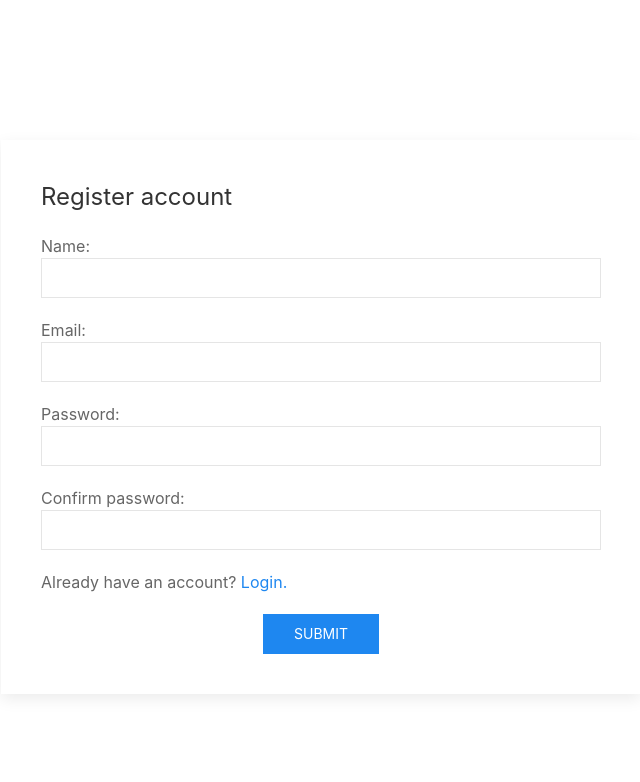
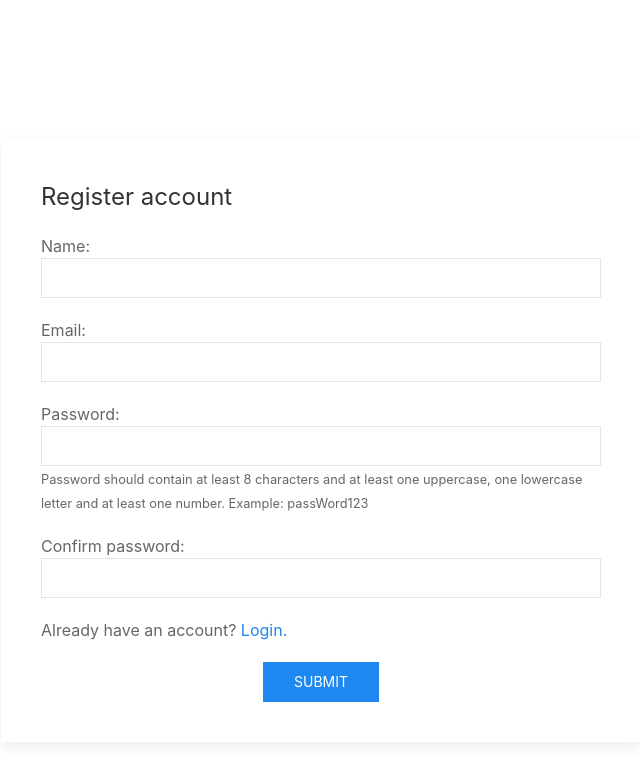
Before and after one commit to mihajlo97/etf-thesis-2022, a React (Create React App) app in the folder frontend/: page /login in a window 1280 px wide. Both pictures are taken after a click on the link "Register new account.". Shown: the top 782 px of the page, without its empty margins (319-959 px from the left). Built offline with nearby package versions, Linux system fonts and the light colour scheme.

Commit message:
Added register form validation.

```diff
--- a/frontend/src/assets/sass/styles.scss
+++ b/frontend/src/assets/sass/styles.scss
@@ -1,7 +1,6 @@
 // Variables
-$bgColorPrimary: #A7FFEB;
+$bgColorPrimary: #1e87f0;
 $bgColorSecondary: #FAFAFA;
-$btnHoverPrimary: #1DE9B6;
 
 // Theme
 .bg-color-primary {
@@ -12,10 +11,6 @@ $btnHoverPrimary: #1DE9B6;
     background-color: $bgColorSecondary;
 }
 
-.button-primary {
-    background-color: $bgColorPrimary;
-
-    &:hover {
-        background-color: $btnHoverPrimary;
-    }
+.spinner {
+    padding: 5px;
 }
--- /dev/null
+++ b/frontend/src/components/UI/spinner/spinner.tsx
@@ -0,0 +1,10 @@
+/* eslint-disable jsx-a11y/alt-text */
+import React from "react";
+
+export const Spinner = () => {
+  return (
+    <React.Fragment>
+      <img src={`${process.env.PUBLIC_URL}/assets/spinner.svg`} />
+    </React.Fragment>
+  );
+};
--- a/frontend/src/components/pages/register/register.tsx
+++ b/frontend/src/components/pages/register/register.tsx
@@ -2,50 +2,223 @@
 import React from "react";
 import { useNavigate } from "react-router-dom";
 import { AppRoutes } from "../../../consts/routes";
+import { Spinner } from "../../UI/spinner/spinner";
 
 export const Register = () => {
+  const [name, setName] = React.useState("");
+  const [email, setEmail] = React.useState("");
+  const [password, setPassword] = React.useState("");
+  const [confirmPassword, setConfirmPassword] = React.useState("");
+
+  const [errorName, setErrorName] = React.useState(false);
+  const [errorEmail, setErrorEmail] = React.useState(false);
+  const [errorPassword, setErrorPassword] = React.useState(false);
+  const [errorConfirmPassword, setErrorConfirmPassword] = React.useState(false);
+
+  const [submitted, setSubmitted] = React.useState(false);
+  const [submitting, setSubmitting] = React.useState(false);
+
+  const validateNotEmpty = (arg: string) => arg !== "";
+  const validateIdentical = (arg: string, match: string) => arg === match;
+  const validateEmailFormat = (arg: string) => /.+@.+\..+/.test(arg);
+  const validatePasswordFormat = (arg: string) =>
+    /^(?=.*[A-Z])(?=.*[a-z])(?=.*\d)[A-Za-z\d]{8,}$/.test(arg);
+
+  const assertValidName = (arg: string) => {
+    const valid = validateNotEmpty(arg);
+
+    setErrorName(!valid);
+    return valid;
+  };
+
+  const assertValidEmail = (arg: string) => {
+    const valid = validateEmailFormat(arg);
+
+    setErrorEmail(!valid);
+    return valid;
+  };
+
+  const assertValidPassword = (arg: string) => {
+    const valid = validatePasswordFormat(arg);
+
+    setErrorPassword(!valid);
+    return valid;
+  };
+
+  const assertValidConfirmPassword = (arg: string, match: string) => {
+    const valid = validateIdentical(arg, match) && validateNotEmpty(arg);
+
+    setErrorConfirmPassword(!valid);
+    return valid;
+  };
+
+  const assertValidForm = () => {
+    const validName = assertValidName(name);
+    const validEmail = assertValidEmail(email);
+    const validPassword = assertValidPassword(password);
+    const validConfirmPassword = assertValidConfirmPassword(
+      confirmPassword,
+      password
+    );
+
+    console.log("Validation", {
+      validName,
+      validEmail,
+      validPassword,
+      validConfirmPassword,
+    });
+
+    return validName && validEmail && validPassword && validConfirmPassword;
+  };
+
+  const onChangeName = (ev: any) => {
+    const value = ev.target.value;
+    setName(value);
+
+    if (submitted) {
+      assertValidName(value);
+    }
+  };
+
+  const onChangeEmail = (ev: any) => {
+    const value = ev.target.value;
+    setEmail(value);
+
+    if (submitted) {
+      assertValidEmail(value);
+    }
+  };
+
+  const onChangePassword = (ev: any) => {
+    const value = ev.target.value;
+    setPassword(value);
+
+    if (submitted) {
+      assertValidPassword(value);
+    }
+  };
+
+  const onChangeConfirmPassword = (ev: any) => {
+    const value = ev.target.value;
+    setConfirmPassword(value);
+
+    if (submitted) {
+      assertValidConfirmPassword(value, password);
+    }
+  };
+
+  const onSubmit = () => {
+    const valid = assertValidForm();
+
+    console.log("FormSubmit", {
+      name,
+      email,
+      password,
+      confirmPassword,
+      valid,
+    });
+
+    setSubmitted(true);
+  };
+
   const navigate = useNavigate();
 
   const navigateToLogin = () => {
     navigate(AppRoutes.login);
   };
 
+  const applyErrorStyleOn = (cond: boolean) => (cond ? "uk-form-danger" : "");
+
   return (
     <React.Fragment>
       <div className="uk-flex uk-flex-column uk-flex-center uk-flex-middle uk-margin-xlarge-top">
         <div className="uk-card uk-card-default uk-card-body uk-width-1-2@m">
           <h3 className="uk-card-title">{"Register account"}</h3>
-          <form>
+
+          <form onSubmit={(ev) => ev.preventDefault()}>
             <fieldset className="uk-fieldset">
+              <div className="uk-margin-bottom">
                 <label htmlFor="register_Name-Field">{"Name:"}</label>
+
                 <input
-                className="uk-input uk-margin-bottom"
+                  className={`uk-input ${applyErrorStyleOn(errorName)}`}
                   id="register_Name-Field"
                   type="text"
+                  value={name}
+                  onChange={onChangeName}
                 ></input>
 
+                {errorName ? (
+                  <small className="uk-text-danger">
+                    {"This field is required."}
+                  </small>
+                ) : null}
+              </div>
+
+              <div className="uk-margin-bottom">
                 <label htmlFor="register_Email-Field">{"Email:"}</label>
+
                 <input
-                className="uk-input uk-margin-bottom"
+                  className={`uk-input ${applyErrorStyleOn(errorEmail)}`}
                   id="register_Email-Field"
                   type="text"
+                  value={email}
+                  onChange={onChangeEmail}
                 ></input>
 
+                {errorEmail ? (
+                  <small className="uk-text-danger">
+                    {"Email address is not in a valid format."}
+                  </small>
+                ) : null}
+              </div>
+
+              <div className="uk-margin-bottom">
                 <label htmlFor="register_Password-Field">{"Password:"}</label>
+
                 <input
-                className="uk-input uk-margin-bottom"
+                  className={`uk-input ${applyErrorStyleOn(errorPassword)}`}
                   id="register_Password-Field"
                   type="password"
+                  value={password}
+                  onChange={onChangePassword}
                 ></input>
 
+                {errorPassword ? (
+                  <small className="uk-text-danger">
+                    {"Password is not in a valid format."}
+                  </small>
+                ) : null}
+
+                <br />
+                <small>
+                  {
+                    "Password should contain at least 8 characters and at least one uppercase, one lowercase letter and at least one number. Example: passWord123"
+                  }
+                </small>
+              </div>
+
+              <div className="uk-margin-bottom">
                 <label htmlFor="register_Confirm-Password-Field">
                   {"Confirm password:"}
                 </label>
+
                 <input
-                className="uk-input"
+                  className={`uk-input ${applyErrorStyleOn(
+                    errorConfirmPassword
+                  )}`}
                   id="register_Confirm-Password-Field"
                   type="password"
+                  value={confirmPassword}
+                  onChange={onChangeConfirmPassword}
                 ></input>
+
+                {errorConfirmPassword ? (
+                  <small className="uk-text-danger">
+                    {"Passwords do not match."}
+                  </small>
+                ) : null}
+              </div>
 
               <p className="uk-margin-bottom">
                 {"Already have an account? "}
@@ -53,9 +226,16 @@ export const Register = () => {
               </p>
 
               <div className="uk-flex uk-flex-center">
-                <button className="uk-button uk-button-primary">
+                {submitting ? (
+                  <Spinner />
+                ) : (
+                  <button
+                    className="uk-button uk-button-primary"
+                    onClick={onSubmit}
+                  >
                     {"Submit"}
                   </button>
+                )}
               </div>
             </fieldset>
           </form>
```
Also changed, not shown: frontend/public/assets/spinner.svg (added), 1 other file (tests, documents, lock files or other folders). Lines whose indentation alone changed are shown as unchanged.
